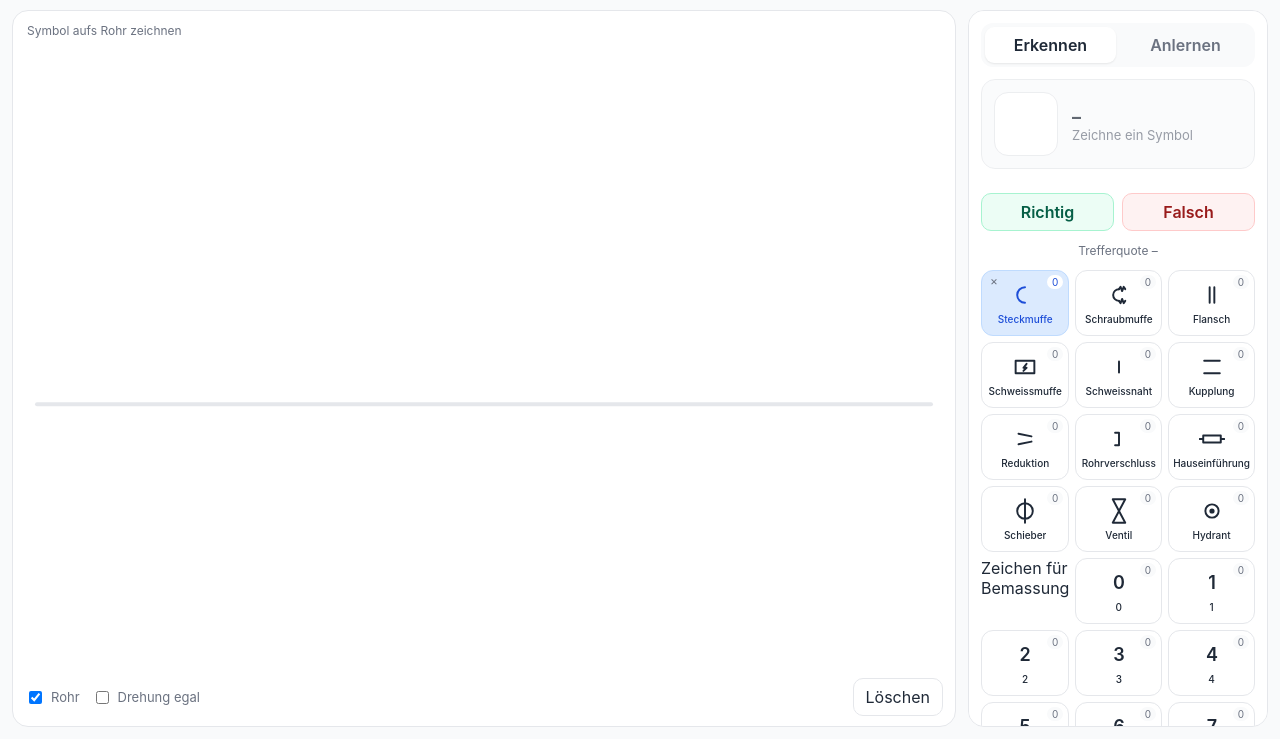
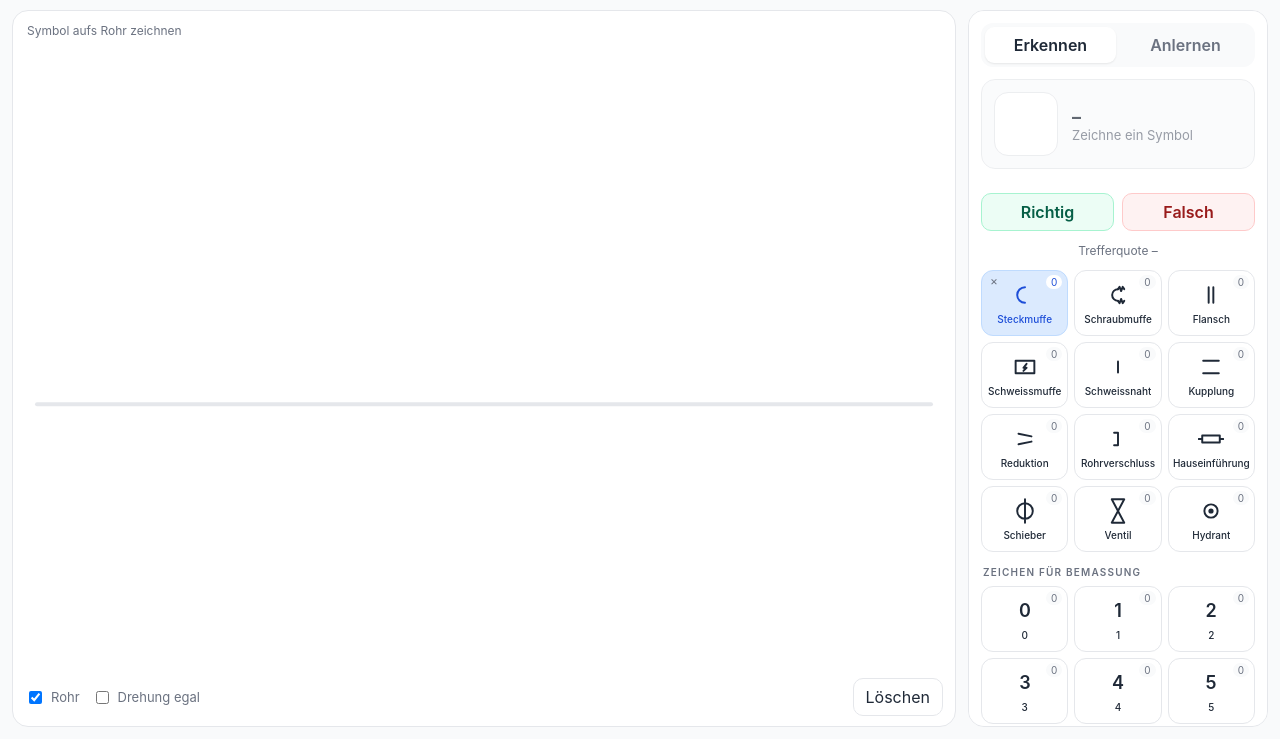
Before and after one commit to gbm-garo/skizzengesten, a website built with Vite: page index.html in a window 1280 px wide. Shown: the part 61-800 px from the top of the page. Built offline with nearby package versions, Linux system fonts and the light colour scheme.

Commit message:
Schriftzeichen (0-9, D, N, d, -) anlernen; Text lesen und deuten

```diff
--- a/src/style.css
+++ b/src/style.css
@@ -60,3 +60,5 @@ button.nok { background: #fef2f2; border-color: #fecaca; color: #991b1b; flex: 1
 .lernhinweis { font-size: 12px; color: var(--muted); text-align: center; }
 
 .toast { position: fixed; left: 50%; bottom: 24px; transform: translateX(-50%); background: var(--ink); color: #fff; padding: 8px 14px; border-radius: 999px; font-size: 13px; box-shadow: 0 6px 20px rgba(0,0,0,.18); }
+
+.grid-trenner { grid-column: 1 / -1; font-size: 10px; font-weight: 600; letter-spacing: .12em; text-transform: uppercase; color: var(--muted); padding: 8px 2px 2px; }
```
